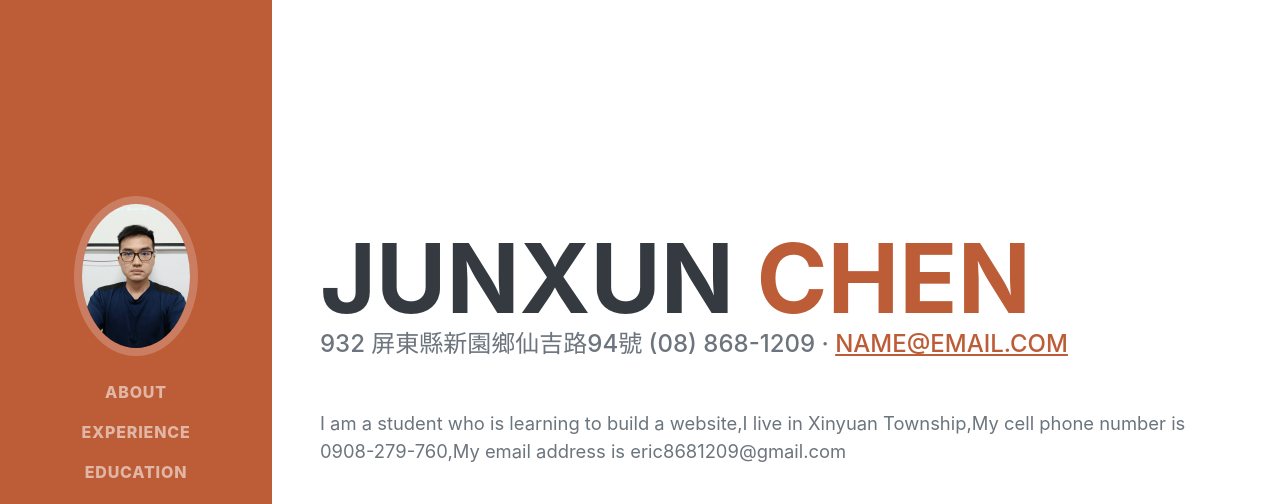
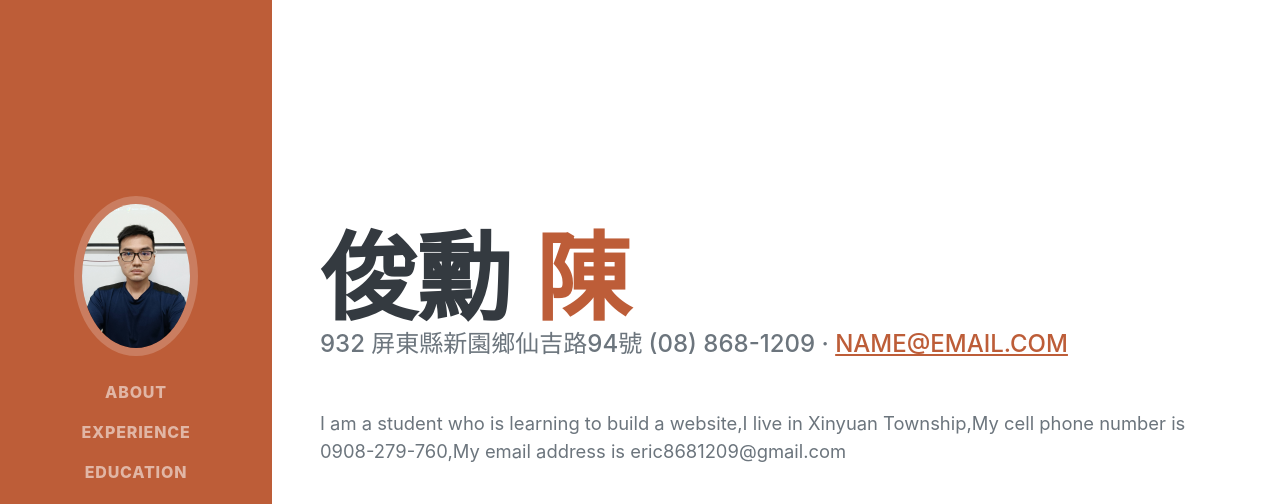
Before and after one commit to eric8681209/eric8681209.github.io, a plain HTML site: page index.html in a window 1280 px wide. Shown: the top 504 px of the page. Drawn offline with nearby package versions, Linux system fonts and the light colour scheme; a web font is replaced by a local one.

Commit message:
Update index.html

```diff
--- a/index.html
+++ b/index.html
@@ -40,8 +40,8 @@
             <section class="resume-section" id="about">
                 <div class="resume-section-content">
                     <h1 class="mb-0">
-                        Junxun
-                        <span class="text-primary">Chen</span>
+                        俊勳
+                        <span class="text-primary">陳</span>
                     </h1>
                     <div class="subheading mb-5">
                         932 屏東縣新園鄉仙吉路94號 (08) 868-1209 ·
```
